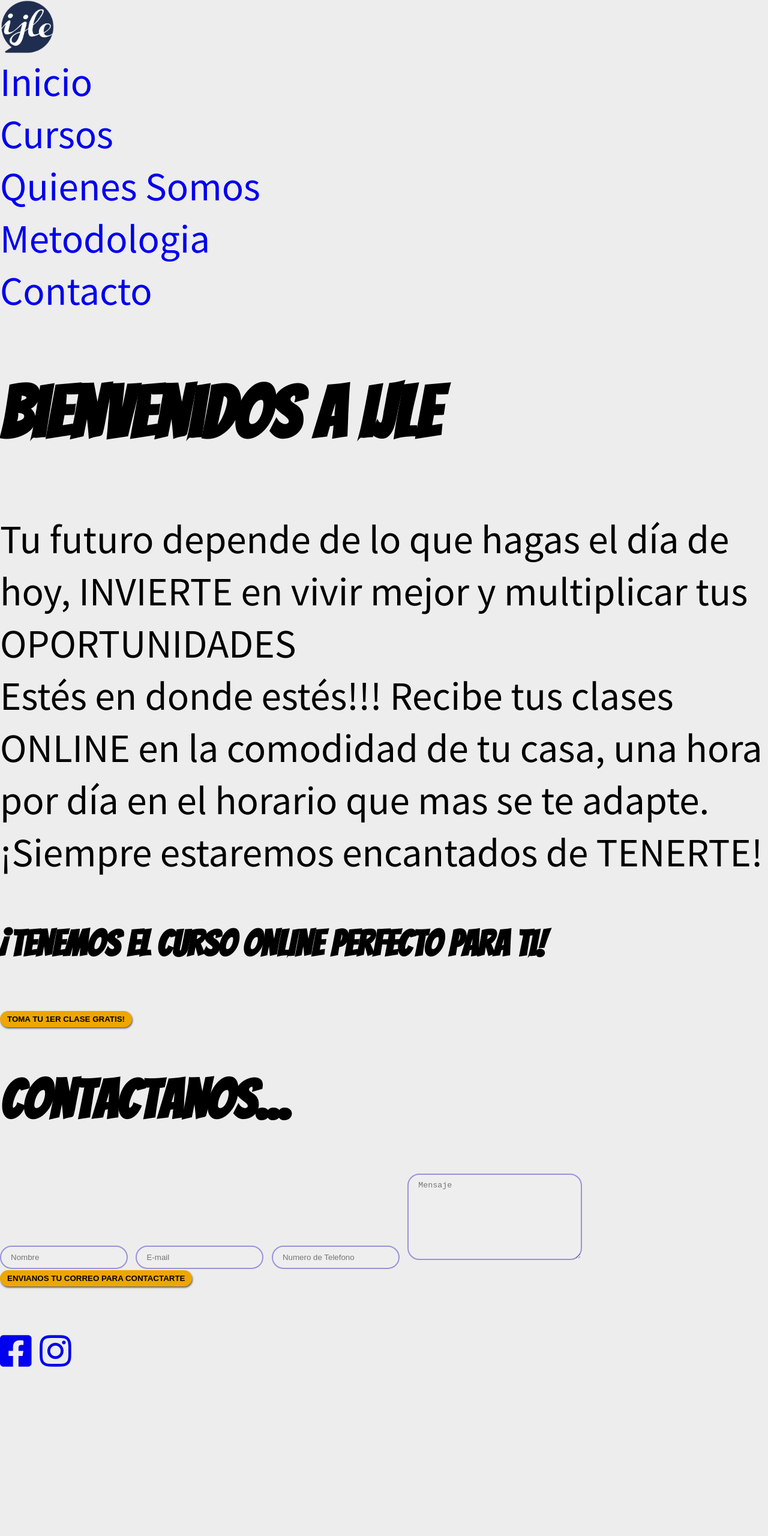
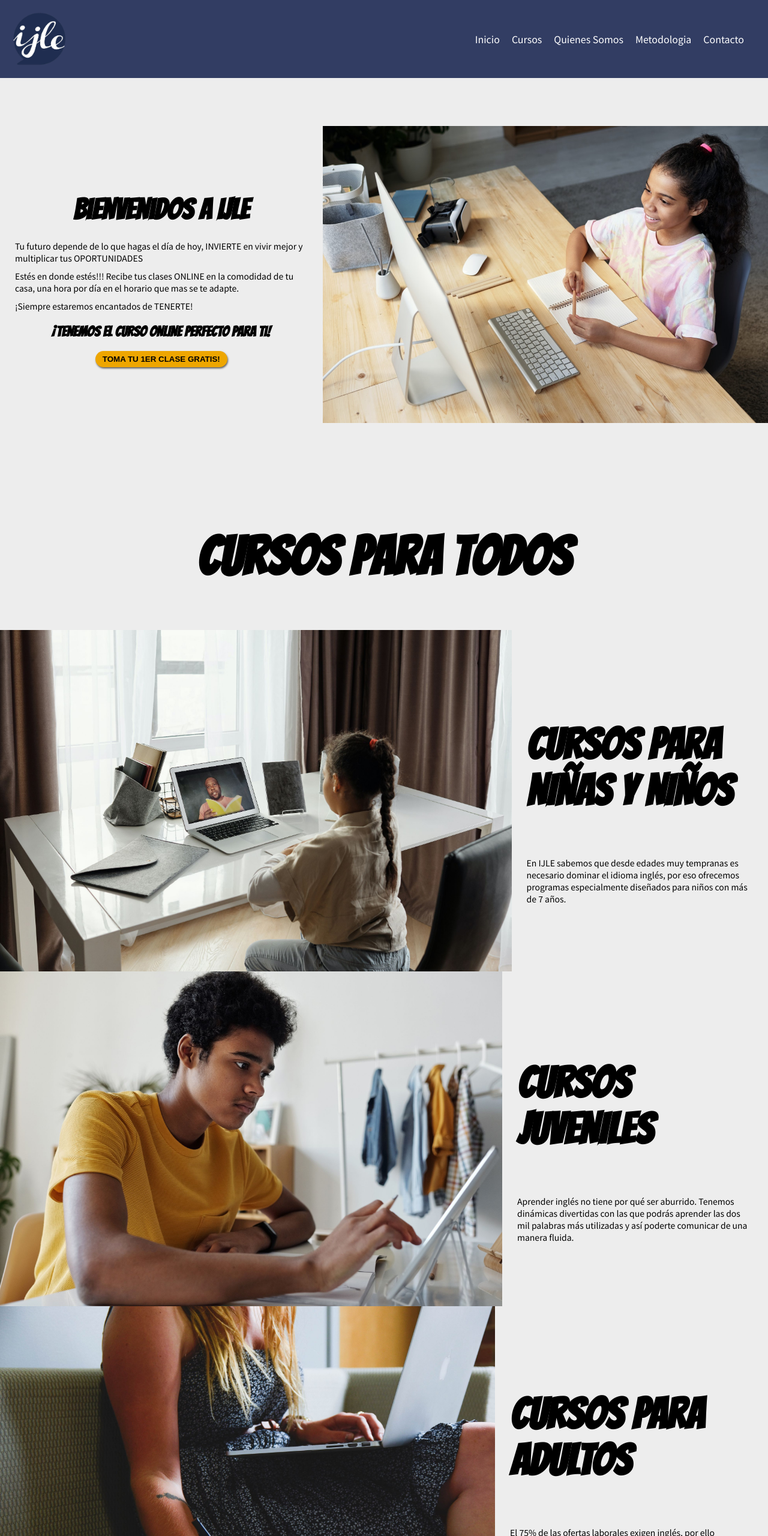
Before and after one commit to kevyyar/responsive-design-proto, a plain HTML site: page index.html in a window 1280 px wide. Shown: the top 2560 px of the page at 60% size. Before the commit the page ends 2291 px from the top, so only its background shows below. Drawn offline with nearby package versions, Linux system fonts and the light colour scheme; a script that the page names is missing; files whose address does not match are found by name.

Commit message:
still working on responsiveness

```diff
--- a/index.html
+++ b/index.html
@@ -4,9 +4,6 @@
     <meta name="viewport" content="width=device-width, initial-scale=1.0" />
     <!-- CUSTOM CSS -->
     <link rel="stylesheet" href="./styles.css" />
-    <!-- WHATSAPP BUBBLE -->
-    <script src="https://apps.elfsight.com/p/platform.js" defer></script>
-    <div class="elfsight-app-ec9ccb8e-0aa0-4f95-85de-084007c14b55"></div>
     <!-- FONT AWESOME ICONS -->
     <link rel="stylesheet" href="https://cdnjs.cloudflare.com/ajax/libs/font-awesome/5.15.1/css/all.min.css" />
     <!-- ANIMATE ON SCROLL LIBRARY -->
@@ -42,67 +39,67 @@
           <h1>Bienvenidos a IJLE</h1>
         </div>
         <div class="cta-features">
-          <ul class="leading">
+          <ul>
             <li>Tu futuro depende de lo que hagas el día de hoy, INVIERTE en vivir mejor y multiplicar tus OPORTUNIDADES</li>
             <li>Estés en donde estés!!! Recibe tus clases ONLINE en la comodidad de tu casa, una hora por día en el horario que mas se te adapte. </li>
             <li>¡Siempre estaremos encantados de TENERTE!</li>
           </ul>
         </div>
         <div class="cta-subtitle">
-          <h4>¡TENEMOS EL CURSO ONLINE PERFECTO PARA TI!</h4>
+          <h2>¡TENEMOS EL CURSO ONLINE PERFECTO PARA TI!</h2>
+          <button class="button">Toma tu 1er clase GRATIS!</button>
         </div>
-        <button class="button">Toma tu 1er clase GRATIS!</button>
       </div>
       <div class="cta-right">
-<!--        <img src="./assets/student1.jpg" width="800" alt="Girl studying">-->
+       <img src="./assets/student1.jpg" width="800" alt="Girl studying">
       </div>
     </section>
 
-    <!-- <section class="how-we-teach" id="how-we-teach" data-aos="fade-left">
+    <section class="how-we-teach" id="how-we-teach">
       <h2 class="how-we-teach-title">Cursos Para Todos</h2>
       <div class="teaching-groups">
-        <div class="group kids-group">
+        <div class="group">
           <div class="container">
             <img src="./assets/student2.jpg" alt="kid learning">
           </div>
           <div class="container-details">
-            <h4>CURSOS PARA NIÑAS Y NIÑOS</h4>
+            <h3>CURSOS PARA NIÑAS Y NIÑOS</h3>
             <p>En IJLE sabemos que desde edades muy tempranas es necesario dominar el idioma inglés, por eso ofrecemos programas especialmente diseñados para niños con más de 7 años.</p>
           </div>
         </div>
 
-        <div class="group juveniles-group">
+        <div class="group">
           <div class="container">
             <img src="./assets/student3.jpg" alt="kid learning">
           </div>
           <div class="container-details">
-            <h4>CURSOS JUVENILES</h4>
+            <h3>CURSOS JUVENILES</h3>
             <p>Aprender inglés no tiene por qué ser aburrido. Tenemos dinámicas divertidas con las que podrás aprender las dos mil palabras más utilizadas y así poderte comunicar de una manera fluida.</p>
           </div>
         </div>
-        <div class="group adults-group">
+        <div class="group">
           <div class="container">
             <img src="./assets/student4.jpg" alt="kid learning">
           </div>
           <div class="container-details">
-            <h4>CURSOS PARA ADULTOS</h4>
+            <h3>CURSOS PARA ADULTOS</h3>
             <p>El 75% de las ofertas laborales exigen inglés, por ello actualizamos los programas de estudio constantemente para brindarte herramientas que te ayudarán a desempeñarte mejor profesionalmente.</p>
           </div>
         </div>
       </div>
-    </section> -->
+    </section>
 
 
     <!-- Image Slider -->
-      <!-- <div class="slider" data-aos="fade-right">
-        <div class="slides"> -->
+      <div class="slider" data-aos="fade-right">
+        <div class="slides">
           <!-- Radio Button Start -->
-          <!-- <input type="radio" name="radio-btn" id="radio1">
+          <input type="radio" name="radio-btn" id="radio1">
           <input type="radio" name="radio-btn" id="radio2">
-          <input type="radio" name="radio-btn" id="radio3"> -->
+          <input type="radio" name="radio-btn" id="radio3">
           <!-- Radio Button End -->
           <!-- Slides Start -->
-          <!-- <div class="slide first">
+          <div class="slide first">
             <img src="./assets/banner1.png" alt="IJLE Teacher">
           </div>
           <div class="slide">
@@ -110,27 +107,27 @@
           </div>
           <div class="slide">
             <img src="./assets/banner3.png" alt="IJLE Teacher">
-          </div> -->
+          </div>
           <!-- Slides End -->
           <!-- Automatice Navigation Start -->
-          <!-- <div class="navigation-auto">
+          <div class="navigation-auto">
             <div class="auto-btn1"></div>
             <div class="auto-btn2"></div>
             <div class="auto-btn3"></div>
-          </div> -->
+          </div>
           <!-- Automatice Navigation End -->
-        <!-- </div> -->
+        </div>
         <!-- Manual Navigation Start -->
-        <!-- <div class="navigation-manual">
+        <div class="navigation-manual">
           <label for="radio1" class="manual-btn"></label>
           <label for="radio2" class="manual-btn"></label>
           <label for="radio3" class="manual-btn"></label>
-        </div> -->
+        </div>
       </div>
       <!-- End of Image Slider -->
 
 
-    <!-- <section class="about-us" id="about-us" data-aos="fade-left">
+    <section class="about-us" id="about-us">
       <div class="about-description">
         <h2>Quienes Somos</h2>
         <p>El Instituto Jalisciense de Lenguas Extranjeras A.C tuvo una gran acogida por parte de la sociedad Jalisciense. La cual sentó las bases para crear más espacios de aprendizaje en los municipios de Ameca, Autlán, San Martin de Hidalgo, y quedando como sede Tala Jalisco.</p>
@@ -140,33 +137,33 @@
       <div class="about-image">
         <img src="./assets/ijle-logo.png" width="500" alt="IJLE Logo">
       </div>
-    </section> -->
+    </section>
 
-    <!-- <section class="methodology" id="methodology" data-aos="fade-right">
+    <section class="methodology" id="methodology">
       <h2>Metodologia</h2>
       <div class="methodology-container">
-        <div class="method method1">
+        <div class="method">
           <i class="fab fa-leanpub"></i>
           <h3>Ambiente</h3>
           <p>Creamos ambientes de aprendizaje que permitan a los alumnos aprender y retener la información pensada en los intereses y necesidades de cada estudiante.</p>
         </div>
-        <div class="method method1">
+        <div class="method">
           <i class="far fa-smile-wink"></i>
           <h3>Empatia</h3>
           <p>Antes de comenzar tu primera clase, tú y tu instructor tendrán una sesión inicial para conocerse.  Esta sesión suele durar una hora.</p>
         </div>
-        <div class="method method1">
+        <div class="method">
           <i class="fas fa-pencil-ruler"></i>
           <h3>Tecnicas</h3>
           <p>Nuestra metodología consiste en la práctica de cuatro puntos: Pensar, Hablar, Leer y Escribir.</p>
         </div>
-        <div class="method method1">
+        <div class="method">
           <i class="fas fa-chalkboard-teacher"></i>
           <h3>Clases Interactivas</h3>
           <p>Con clases totalmente vivenciales y prácticas las cuales de una manera interactiva te impulsaremos a retener la información y aplicarla a tu vida diaria.</p>
         </div>
       </div>
-    </section> -->
+    </section>
 
     <footer id="contact">
       <h2>Contactanos...</h2>
--- a/styles.css
+++ b/styles.css
@@ -31,7 +31,7 @@ h1,h2,h3,h4 {
 }
 
 h1 {
-  font-size: 2em;
+  font-size: 2.4em;
 }
 
 h2 {
@@ -78,24 +78,339 @@ textarea {
   outline: none;
 }
 
+/*  ------------------ HEADER STYLES */
+header {
+  background-color: #202d56e8;
+  padding: 20px;
+}
+
 
 /* CALL TO ACTION STYLES*/
+.call-to-action {
+  background: var(--pastelWhite)
+}
 
 
-
-/* MEDIA QUERIES */
+/* ------------------- MEDIA QUERIES */
 
 /* CELLPHONE STYLES */
-@media screen and (min-width: 620px) {
+@media screen and (min-width: 360px) {
   body {
     font-size: 20px;
   }
+
+  nav {
+    text-align: center;
+  }
+
+  /* HEADER RESPONSIVE */
+  .nav-links {
+    display: none;
+  }
+
+  /* CALL TO ACTION RESPONSIVE */
+  .cta-left {
+    text-align: center;
+    padding: 25px;
+  }
+
+  .cta-title h1 {
+    margin: 0 0 25px;
+  }
+
+  .cta-features {
+    font-size: 14px;
+    text-align: left;
+  }
+
+  .cta-features li {
+    margin-bottom: 10px;
+  }
+
+  .cta-right {
+    margin-bottom: 100px;
+  }
+
+  .cta-right img {
+    width: 100%;
+  }
+
+  /* HOW WE TEACH RESPONSIVE */
+  .how-we-teach-title {
+    text-align: center;
+  }
+
+  .how-we-teach p {
+    font-size: 14px;
+    margin-bottom: 30px;
+  }
+
+  .how-we-teach img {
+    width: 100%;
+  }
+
+  .container-details {
+    padding: 25px;
+  }
+
+  /* IMAGE SLIDER RESPONSIVE */
+  .slider {
+    display: none;
+  }
+
+  /* ABOUT-US RESPONSIVE */
+  .about-us {
+    padding: 25px;
+    background: rgb(224,251,252);
+    background: linear-gradient(95deg, rgba(224,251,252,1) 0%, rgba(194,223,227,1) 46%, rgba(157,180,192,1) 100%);
+  }
+
+  .about-description h2 {
+    text-align: center;
+  }
+
+  .about-description p{
+    font-size: 14px;
+    margin-bottom: 30px;
+  }
+
+  .about-image img {
+    width: 100%;
+  }
+
+  /* METHODOLOGY RESPONSIVE */
+  .methodology {
+    padding: 25px;
+  }
+
+  .methodology h2 {
+    text-align: center;
+  }
+
+  .method {
+    background-color: var(--lightOrange);
+    padding: 25px;
+    text-align: center;
+    box-shadow: 1px 2px 3px rgba(0,0,0,.6);
+    border-radius: 20px;
+    margin-bottom: 20px;
+  }
+
+  .method h3 {
+    letter-spacing: 2px;
+  }
+
+  .method p {
+    font-size: 14px;
+  }
+
+  i {
+    font-size: 6rem;
+  }
+
+  /* CONTACT RESPONSIVE */
+  footer {
+    background-color: var(--lightWhite);
+    padding: 25px;
+  }
+
+  footer h2 {
+    text-align: center;
+  }
+
+  footer form {
+    display: flex;
+    flex-direction: column;
+    justify-content: center;
+    align-items: center;
+  }
+
+  footer input,
+  footer textarea {
+    margin-bottom: 15px;
+    font-size: 14px;
+  }
+
+  .footer-social {
+    background-color: var(--logoColor);
+    color: var(--white);
+    padding: 20px;
+    display: flex;
+    justify-content: space-evenly;
+    align-items: center;
+  }
+
+  .footer-social i {
+    font-size: 3rem;
+    color: var(--white);
+  }
+
 }
 
 /* LARGE TABLETS & LAPTOP STYLES */
-@media screen and (min-width: 960px) {
+@media screen and (min-width: 760px) {
   body {
     font-size: 40px;
+  }
+
+  /* HEADER RESPONSIVE */
+
+  nav {
+    display: flex;
+    justify-content: space-between;
+    align-items: center;
+  }
+
+  .nav-links {
+    display: block;
+  }
+
+  .nav-links ul {
+    display: flex;
+    justify-content: center;
+    align-items: center;
+    font-size: 1rem;
+  }
+
+  .nav-links ul li a{
+    color: var(--white);
+    margin-right: 20px;
+  }
+
+  /* CALL TO ACTION RESPONSIVE */
+  .call-to-action {
+    display: flex;
+    justify-content: center;
+    align-items: center;
+  }
+
+  .cta-title h1 {
+    margin: 0 0 25px;
+    font-size: 3rem;
+  }
+
+  .cta-subtitle {
+    font-size: 16px;
+  }
+
+  .cta-right {
+    padding-top: 80px;
+  }
+
+  .cta-right img {
+    max-width: 100%;
+  }
+
+  /* HOW WE TEACH RESPONSIVE */
+  .group {
+    display: flex;
+    justify-content: center;
+    align-items: center;
+  }
+
+  .how-we-teach p {
+    font-size: 14px;
+    margin-bottom: 30px;
+  }
+
+  .how-we-teach img {
+    width: 100%;
+  }
+
+  .container-details {
+    padding: 25px;
+  }
+
+  /* IMAGE SLIDER RESPONSIVE */
+  .slider {
+    display: none;
+  }
+
+  /* ABOUT-US RESPONSIVE */
+  .about-us {
+    padding: 25px;
+    background: rgb(224,251,252);
+    background: linear-gradient(95deg, rgba(224,251,252,1) 0%, rgba(194,223,227,1) 46%, rgba(157,180,192,1) 100%);
+  }
+
+  .about-description h2 {
+    text-align: center;
+  }
+
+  .about-description p{
+    font-size: 14px;
+    margin-bottom: 30px;
+  }
+
+  .about-image img {
+    width: 100%;
+  }
+
+  /* METHODOLOGY RESPONSIVE */
+  .methodology {
+    padding: 25px;
+  }
+
+  .methodology h2 {
+    text-align: center;
+  }
+
+  .method {
+    background-color: var(--lightOrange);
+    padding: 25px;
+    text-align: center;
+    box-shadow: 1px 2px 3px rgba(0,0,0,.6);
+    border-radius: 20px;
+    margin-bottom: 20px;
+  }
+
+  .method h3 {
+    letter-spacing: 2px;
+  }
+
+  .method p {
+    font-size: 14px;
+  }
+
+  i {
+    font-size: 6rem;
+  }
+
+  /* CONTACT RESPONSIVE */
+  footer {
+    background-color: var(--lightWhite);
+    padding: 25px;
+  }
+
+  footer h2 {
+    text-align: center;
+  }
+
+  footer form {
+    display: flex;
+    flex-direction: column;
+    justify-content: center;
+    align-items: center;
+  }
+
+  footer input,
+  footer textarea {
+    margin-bottom: 15px;
+    font-size: 14px;
+  }
+
+  .footer-social {
+    background-color: var(--logoColor);
+    color: var(--white);
+    padding: 20px;
+    display: flex;
+    justify-content: space-evenly;
+    align-items: center;
+  }
+
+  .footer-social i {
+    font-size: 3rem;
+    color: var(--white);
   }
 
 }
```
